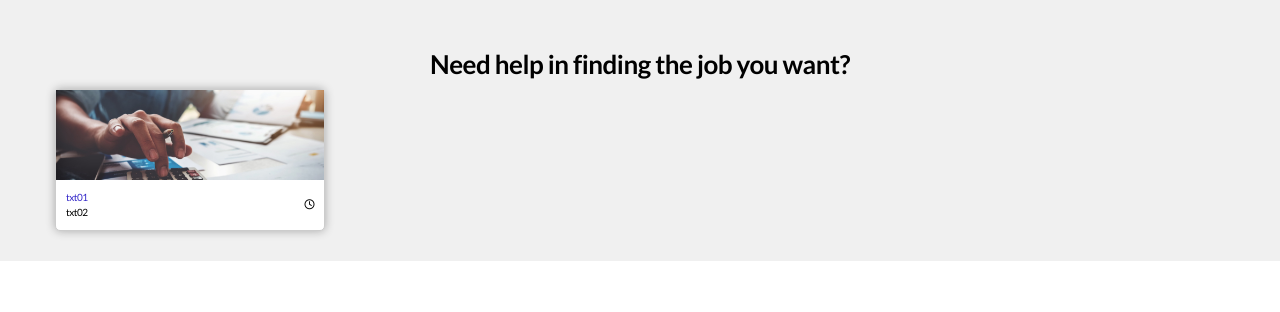
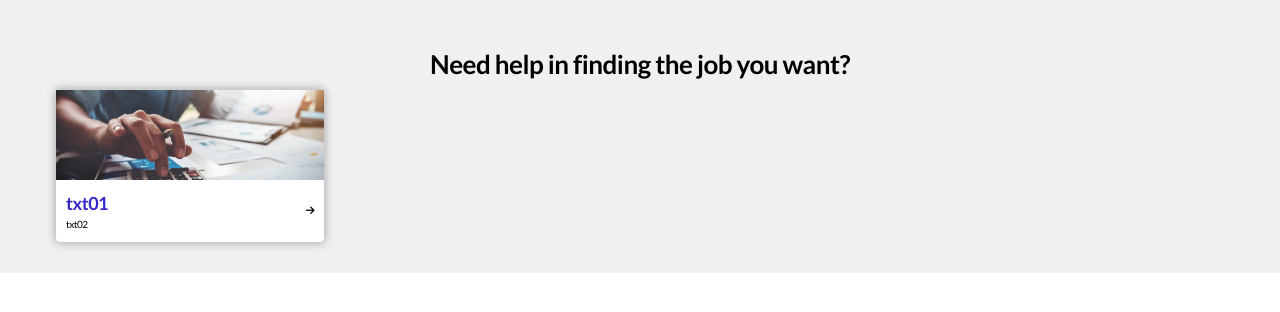
Before and after one commit to phr9000/seniorJob, a React (Create React App) app: page / in a window 1280 px wide. Shown: the top 312 px of the page. Built offline with nearby package versions, Linux system fonts and the light colour scheme.

Commit message:
중간푸시

```diff
--- /dev/null
+++ b/src/assets/styles/base/tab.scss
@@ -0,0 +1,5 @@
+.tab-area {
+    li {
+
+    }
+}
--- a/src/assets/styles/layout/main.scss
+++ b/src/assets/styles/layout/main.scss
@@ -72,6 +72,8 @@
       padding: 10px;
       h3 {
         color: $primary;
+        font-size: 1.8rem;
+        font-weight: 600;
       }
       span {
 
@@ -93,7 +95,7 @@
       gap: 0rem;
       .img-area {
         &.img-01 {
-          height: 400px;
+          height: 200px;
         }
       }
     }
--- a/src/pages/Main/needhelp/pannelview/Category.tsx
+++ b/src/pages/Main/needhelp/pannelview/Category.tsx
@@ -12,7 +12,7 @@ const Category: React.FC = () => {
                 <span>txt02</span>
             </p>
             <p className="arrow-area">
-                <i className="far fa-clock"></i>
+                <i className="fa-solid fa-arrow-right"></i>
             </p>
         </div>
         </li>
```
